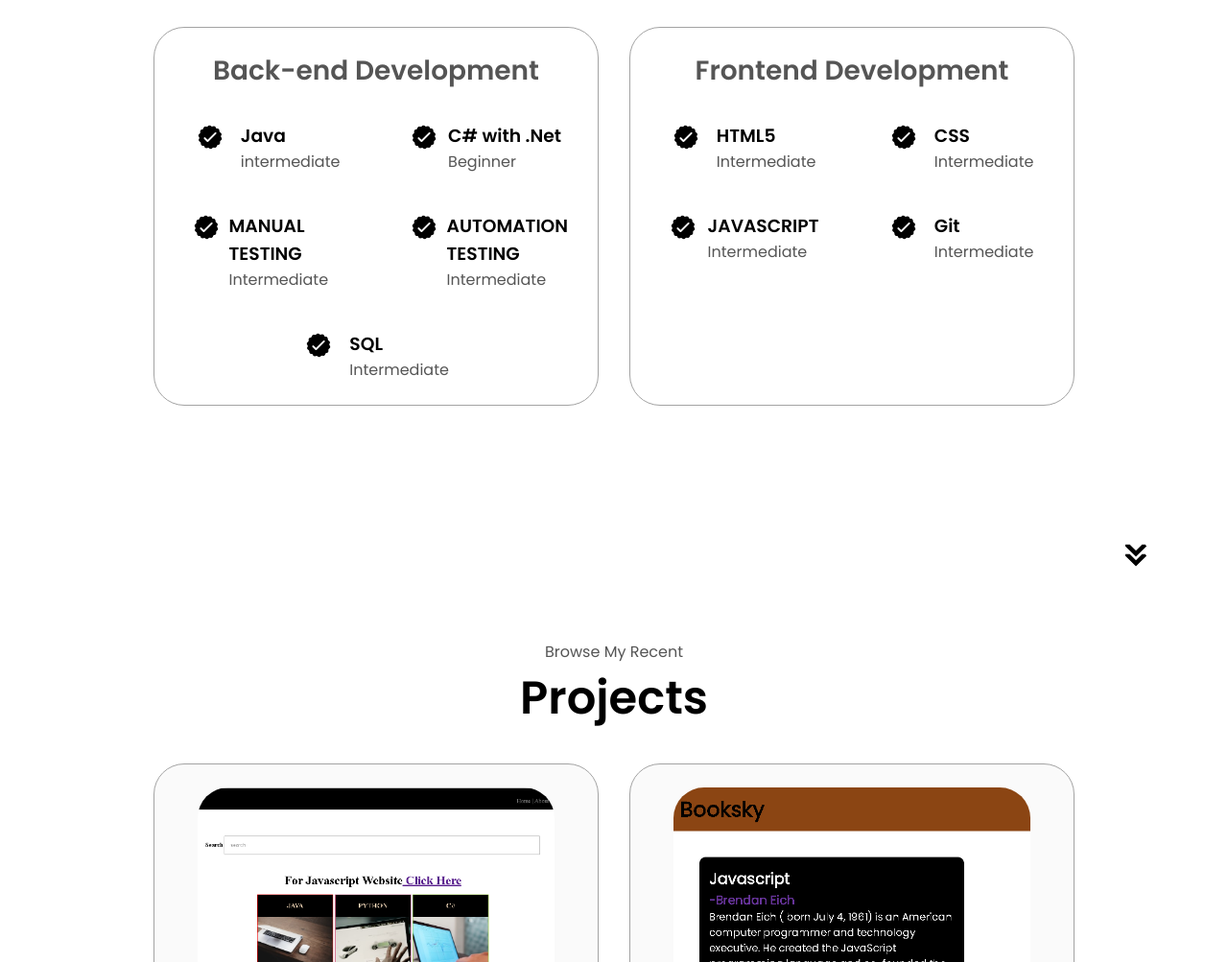
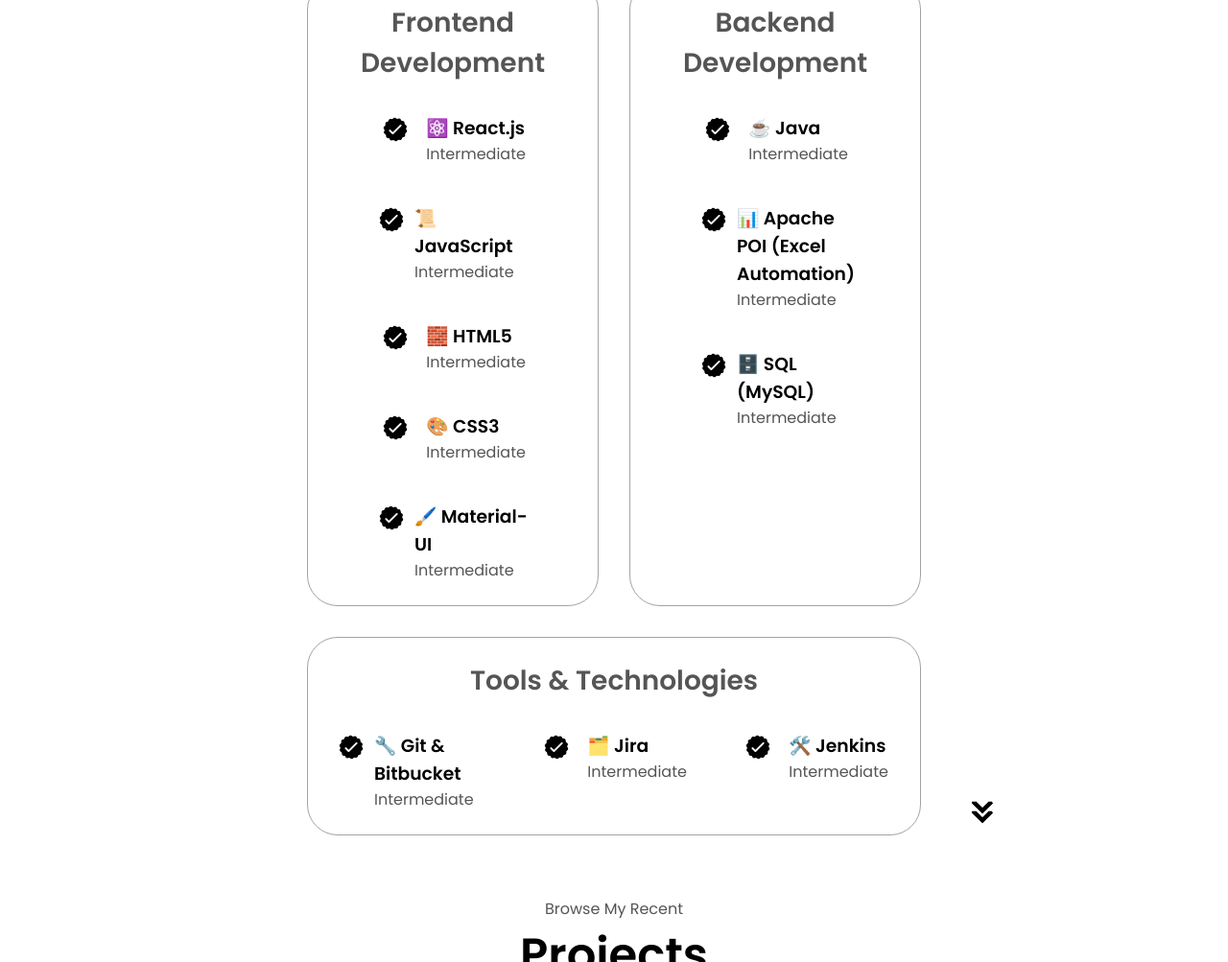
Before and after one commit to AbdulAzeez-k4/Front, a plain HTML site: page index.html in a window 1280 px wide. Shown: the part 1797-2800 px from the top of the page at 96% size. Drawn offline with Linux system fonts and the light colour scheme.

Commit message:
Updated index.html

```diff
--- a/index.html
+++ b/index.html
@@ -43,11 +43,11 @@
       <div class="section__text">
         <p class="section__text__p1">Hello, I'm</p>
         <h1 class="title">Abdul Azeez</h1>
-        <p class="section__text__p2">Engineering Graduate</p>
+        <p class="section__text__p2">Software Developer</p>
         <div class="btn-container">
           <button
             class="btn btn-color-2"
-            onclick="window.open('./assets/Abdul Azeez_k_.pdf')"
+            onclick="window.open('./assets/Abdul Azeez.pdf')"
           >
             Download CV
           </button>
@@ -90,17 +90,15 @@
                 alt="Experience icon"
                 class="icon"
               />
-              <h3>BACHELOR OF ENGINEERING</h3>
-              <p>Mechanical<br /></p>
+              <h3>Associate Software Developer</h3>
             </div>
 
           </div>
           <div class="text-container">
             <p>
-              Looking for establish a career in the field of Information Technology and to
-              secure a challenging position in a professional environment to expand my
-              learning knowledge & skills. And I contribute to the development of the
-              organization while upgrading my skill set and knowledge.
+              I am a passionate Software Developer specializing in front-end and back-end development.
+              I have hands-on experience in building scalable SaaS and DaaS applications using React, Java, and SQL.
+              I am committed to continuous learning, improving system performance, and delivering user-friendly solutions.
             </p>
           </div>
         </div>
@@ -111,130 +109,127 @@
         class="icon arrow"
         onclick="location.href='./#experience'"
       />
-    </section>
       <section id="experience">
         <p class="section__text__p1">Explore My</p>
         <h1 class="title">Skills</h1>
         <div class="experience-details-container">
           <div class="about-containers">
+
+            <!-- Frontend Development -->
             <div class="details-container">
-            <h2 class="experience-sub-title">Back-end Development</h2>
+              <h2 class="experience-sub-title">Frontend Development</h2>
               <div class="article-container">
+
                 <article>
-                <img
-                  src="./assets/checkmark.png"
-                  alt="Experience icon"
-                  class="icon"
-                />
+                  <img src="./assets/checkmark.png" alt="Experience icon" class="icon" />
                   <div>
-                  <h3>Java</h3>
-                  <p>intermediate</p>
-                </div>
-              </article>
-              <article>
-                <img
-                  src="./assets/checkmark.png"
-                  alt="Experience icon"
-                  class="icon"
-                />
-                <div>
-                  <h3>C# with .Net</h3>
-                  <p>Beginner</p>
-                </div>
-              </article>
-              <article>
-                <img
-                  src="./assets/checkmark.png"
-                  alt="Experience icon"
-                  class="icon"
-                />
-                <div>
-                  <h3>MANUAL TESTING</h3>
+                    <h3>⚛️ <strong>React.js</strong></h3>
                     <p>Intermediate</p>
                   </div>
                 </article>
+
                 <article>
-                <img
-                  src="./assets/checkmark.png"
-                  alt="Experience icon"
-                  class="icon"
-                />
+                  <img src="./assets/checkmark.png" alt="Experience icon" class="icon" />
                   <div>
-                  <h3>AUTOMATION TESTING</h3>
+                    <h3>📜 <strong>JavaScript</strong></h3>
                     <p>Intermediate</p>
                   </div>
                 </article>
+
                 <article>
-                <img
-                  src="./assets/checkmark.png"
-                  alt="Experience icon"
-                  class="icon"
-                />
+                  <img src="./assets/checkmark.png" alt="Experience icon" class="icon" />
                   <div>
-                  <h3>SQL</h3>
+                    <h3>🧱 <strong>HTML5</strong></h3>
+                    <p>Intermediate</p>
+                  </div>
+                </article>
+
+                <article>
+                  <img src="./assets/checkmark.png" alt="Experience icon" class="icon" />
+                  <div>
+                    <h3>🎨 <strong>CSS3</strong></h3>
+                    <p>Intermediate</p>
+                  </div>
+                </article>
+
+                <article>
+                  <img src="./assets/checkmark.png" alt="Experience icon" class="icon" />
+                  <div>
+                    <h3>🖌️ <strong>Material-UI</strong></h3>
                     <p>Intermediate</p>
                   </div>
                 </article>
 
               </div>
             </div>
+
+            <!-- Backend Development -->
             <div class="details-container">
-            <h2 class="experience-sub-title">Frontend Development</h2>
+              <h2 class="experience-sub-title">Backend Development</h2>
               <div class="article-container">
+
                 <article>
-                <img
-                  src="./assets/checkmark.png"
-                  alt="Experience icon"
-                  class="icon"
-                />
+                  <img src="./assets/checkmark.png" alt="Experience icon" class="icon" />
                   <div>
-                  <h3>HTML5</h3>
+                    <h3>☕ <strong>Java</strong></h3>
                     <p>Intermediate</p>
                   </div>
                 </article>
+
                 <article>
-                <img
-                  src="./assets/checkmark.png"
-                  alt="Experience icon"
-                  class="icon"
-                />
+                  <img src="./assets/checkmark.png" alt="Experience icon" class="icon" />
                   <div>
-                  <h3>CSS</h3>
+                    <h3>📊 <strong>Apache POI (Excel Automation)</strong></h3>
                     <p>Intermediate</p>
                   </div>
                 </article>
+
                 <article>
-                <img
-                  src="./assets/checkmark.png"
-                  alt="Experience icon"
-                  class="icon"
-                />
+                  <img src="./assets/checkmark.png" alt="Experience icon" class="icon" />
                   <div>
-                  <h3>JAVASCRIPT</h3>
+                    <h3>🗄️ <strong>SQL (MySQL)</strong></h3>
                     <p>Intermediate</p>
                   </div>
                 </article>
+
+              </div>
+            </div>
+
+            <!-- Tools & Technologies -->
+            <div class="details-container">
+              <h2 class="experience-sub-title">Tools & Technologies</h2>
+              <div class="article-container">
+
                 <article>
-                <img
-                  src="./assets/checkmark.png"
-                  alt="Experience icon"
-                  class="icon"
-                />
+                  <img src="./assets/checkmark.png" alt="Experience icon" class="icon" />
                   <div>
-                  <h3>Git</h3>
+                    <h3>🔧 <strong>Git & Bitbucket</strong></h3>
                     <p>Intermediate</p>
                   </div>
                 </article>
+
+                <article>
+                  <img src="./assets/checkmark.png" alt="Experience icon" class="icon" />
+                  <div>
+                    <h3>🗂️ <strong>Jira</strong></h3>
+                    <p>Intermediate</p>
+                  </div>
+                </article>
+
+                <article>
+                  <img src="./assets/checkmark.png" alt="Experience icon" class="icon" />
+                  <div>
+                    <h3>🛠️ <strong>Jenkins</strong></h3>
+                    <p>Intermediate</p>
+                  </div>
+                </article>
+
               </div>
             </div>
+
           </div>
         </div>
-      <img
-        src="./assets/arrow.png"
-        alt="Arrow icon"
-        class="icon arrow"
-        onclick="location.href='./#projects'"
-      />
+        <img src="./assets/arrow.png" alt="Arrow icon" class="icon arrow" onclick="location.href='./#projects'" />
       </section>
     <section id="projects">
       <p class="section__text__p1">Browse My Recent</p>
@@ -289,25 +284,26 @@
               </button>
             </div>
           </div>
+           <!-- Expense Tracker React Project -->
       <div class="details-container color-container">
         <div class="article-container">
           <img
-                src="./assets/adact.png"
-                alt="Project 3"
+            src="./assets/expensetracker.png"
+            alt="Expense Tracker Project"
             class="project-img"
           />
         </div>
-            <h2 class="experience-sub-title project-title">AUTOMATION TESTING</h2>
+        <h2 class="experience-sub-title project-title">EXPENSE TRACKER (React)</h2>
         <div class="btn-container">
           <button
             class="btn btn-color-2 project-btn"
-                onclick="location.href='https://drive.google.com/file/d/1fVbzhEZGMwJdGN6WM151HbU1FMl7W8i7/view?usp=drive_link'"
+            onclick="location.href='https://github.com/AbdulAzeez-k4/expense-tracker-app'"
           >
             Github
           </button>
           <button
             class="btn btn-color-2 project-btn"
-                onclick="location.href='https://drive.google.com/file/d/1fVbzhEZGMwJdGN6WM151HbU1FMl7W8i7/view?usp=drive_link'"
+            onclick="location.href= 'https://expensetrackak.netlify.app/'"
           >
             Live Demo
           </button>
```
Lines whose indentation alone changed are shown as unchanged.
